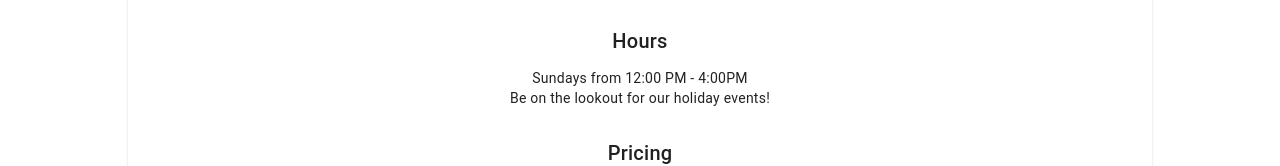
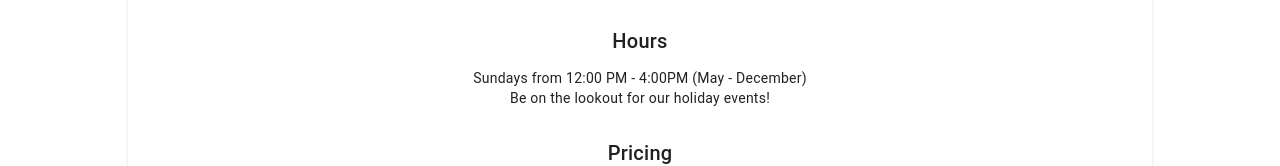
Before and after one commit to Maxfojtik/ORMFront, a Vue app in the folder ORMFront/: page /visiting in a window 1280 px wide. Shown: the part 171-337 px from the top of the page. Built offline with nearby package versions, Linux system fonts and the light colour scheme.

Commit message:
Update visiting.vue

```diff
--- a/ORMFront/src/pages/visiting.vue
+++ b/ORMFront/src/pages/visiting.vue
@@ -11,7 +11,7 @@
       <v-card-text>
          <v-container>
             <v-row justify="center">
-               Sundays from 12:00 PM - 4:00PM
+               Sundays from 12:00 PM - 4:00PM (May - December)
             </v-row>
             <v-row justify="center">
                Be on the lookout for our holiday events!
@@ -49,6 +49,8 @@
          The Ohio Railway Museum is located in historic Worthington, Ohio a northern suburb of Columbus. It is near major interstate freeways
          in the north Columbus area. Exit Interstate 71 at Route 161 (Worthington) and go west one mile. Proprietors Road is the first traffic light
          west of the three railroad underpasses. Go north on Proprietors and the museum is on the right 1/2 mile north of Dublin-Granville Road.
+         <br><br>
+         Address: 990 Proprietors Road Worthington, Ohio 43085
       </v-card-text>
       <v-container>
          <v-row justify="center">
```
